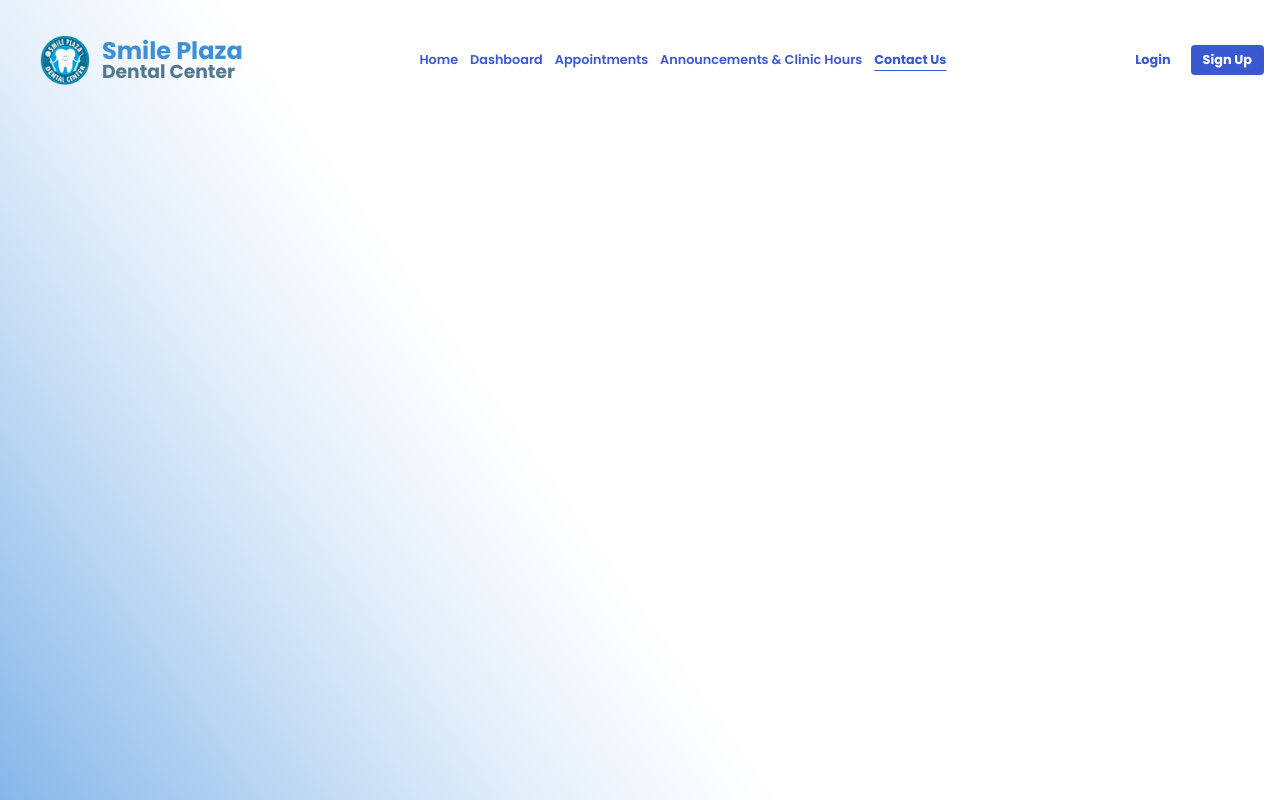
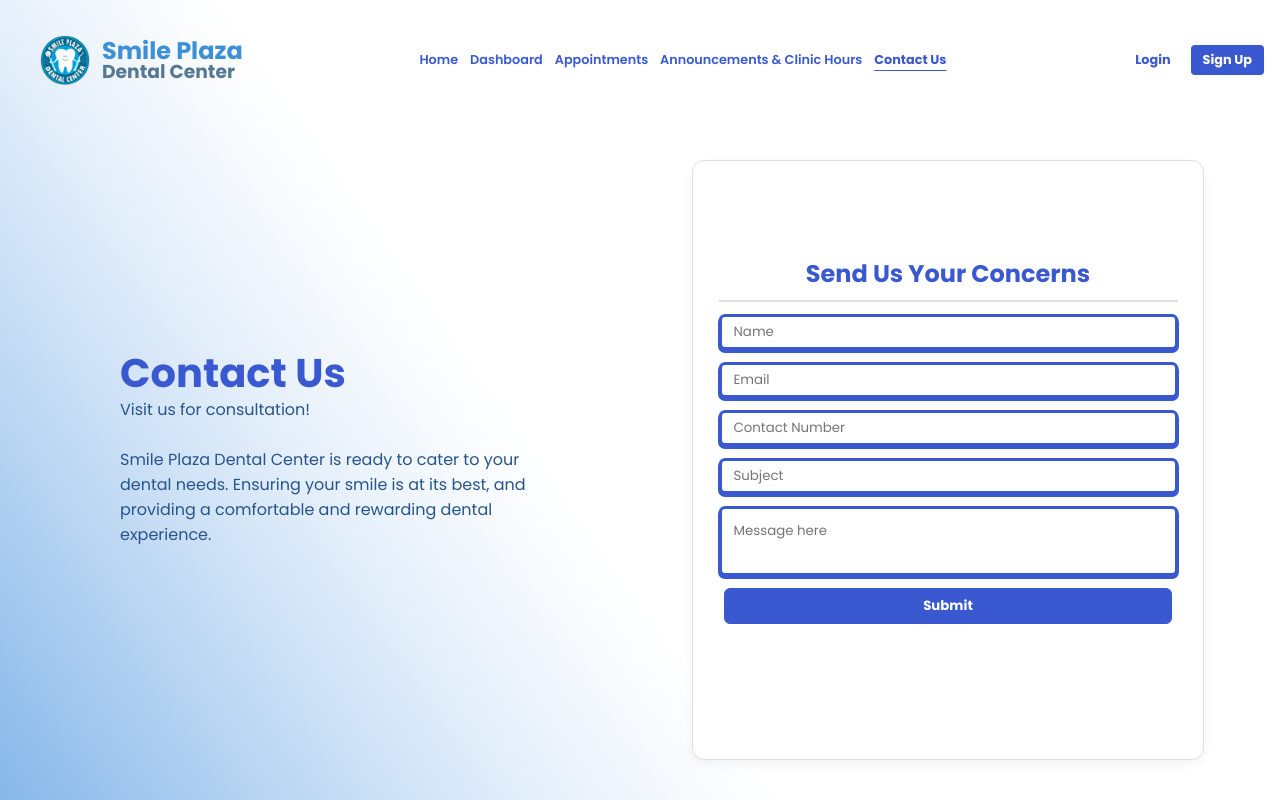
Before and after one commit to Exuille/Smile-Plaza, a React (Vite) app in the folder frontend/: page /contact in a window 1280 px wide. Built offline with nearby package versions, Linux system fonts and the light colour scheme; the HTML template or start-up script is replaced by a standard one.

Commit message:
Update Contact Us page content and style

```diff
--- a/frontend/src/pages/Contact.jsx
+++ b/frontend/src/pages/Contact.jsx
@@ -1,10 +1,33 @@
 import React from 'react';
+import '../static/contact.css';
 
 const Contact = () => {
-    return (
-      <>
-      </>
-    );
+	return (
+	  <div className="contact-container">
+      <div className="contact-left-panel">
+        <div className="contact-left-text-container">
+          <p className="heading">Contact Us</p>
+          <p className="basic-text">Visit us for consultation!</p>
+          <br></br>
+          <p className="basic-text">
+          Smile Plaza Dental Center is ready to cater to your dental needs. Ensuring your smile is at its best, and providing a comfortable and rewarding dental experience.</p>
+        </div>
+      </div>
+      <div className="contact-right-panel">
+        <form className="contact-form">
+        <p className="heading">Send Us Your Concerns</p>
+        <hr />
+            <input type="text" id="name" className="contact-input" placeholder="Name" required />
+            <input type="email" id="email" className="contact-input" placeholder="Email" required />
+            <input type="text" id="contact" className="contact-input" placeholder="Contact Number" required />
+            <input type="text" id="subject" className="contact-input" placeholder="Subject" required />
+            <textarea name="content" id="content" className="contact-textarea" placeholder="Message here" maxLength="100" required></textarea>
+          <button type="submit" className="contact-btn">Submit</button>
+          <p className="feedback"></p>
+        </form>
+      </div>
+	  </div>
+	);
 };
 
 export default Contact;
--- /dev/null
+++ b/frontend/src/static/contact.css
@@ -0,0 +1,117 @@
+.contact-container {
+    display: flex;
+    justify-content: center;
+    align-items: center;
+    height: 85vh;
+    width: 100%;
+}
+
+.contact-left-panel, .contact-right-panel {
+    display: flex;
+    align-items: center;
+    justify-content: center;
+    height: 100%;
+    width: 50%;
+}
+
+.contact-form {
+    display: flex;
+    align-items: center;
+    justify-content: center;
+    flex-direction: column;
+    height: 75vh;
+    width: 80%;
+    margin: 3rem 72px 3rem 3rem;
+    background: #ffffff;
+    border-radius: 12px;
+    box-shadow: 0 4px 12px rgba(0, 0, 0, 0.05);
+    border: 1px solid #e0e0e0;
+    overflow: hidden;
+}
+
+.contact-left-text-container {
+    display: flex;
+    flex-direction: column;
+    width: 70%;
+    margin-left: 48px;
+    margin-bottom: 24px;
+}
+
+.contact-left-panel .heading {
+    color: #3A59D1;
+    font-size: 2.5rem;
+    font-weight: bold;
+    line-height: 1.2;
+}
+
+.contact-form .heading {
+    color: #3A59D1;
+    font-size: 1.5rem;
+    font-weight: bold;
+    line-height: 1.2;
+}
+
+.contact-left-panel .basic-text {
+    color: #27548A;
+    font-size: 1rem;
+}
+
+.contact-input, .contact-btn {
+    height: 36px;
+}
+
+.contact-input, .contact-textarea {
+    width: 90%;
+    border-radius: 6px;
+    border: 3px solid #3A59D1;
+    box-shadow: 0px 2px 0px 1px rgba(58,89,209,1);
+    margin-bottom: 12px;
+    padding: 12px;
+}
+
+.contact-textarea {
+    resize: none;
+}
+
+.contact-btn {
+    margin-bottom: 12px;
+    color: white;
+    font-weight: bold;
+    width: 88%;
+    border-radius: 6px;
+    border: 1px solid #3A59D1;
+    background-color: #3A59D1;
+}
+
+.contact-input:focus,
+.contact-input:active,
+.contact-textarea:focus,
+.contact-textarea:active {
+    outline: none;
+    border-color: #3A59D1;
+}
+
+@media (max-width: 767px) {
+    .contact-container {
+        height: auto;
+        flex-wrap: wrap;
+    }
+
+    .contact-left-panel, .contact-right-panel {
+        width: 100%;
+    }
+
+    .contact-left-panel {
+        margin-top: 36px;
+    }
+
+    .contact-form {
+        width: 90%;
+        margin: 3rem auto;
+    }
+
+    .contact-left-text-container {
+        width: 90%;
+        margin: 0;
+    }
+}
```
